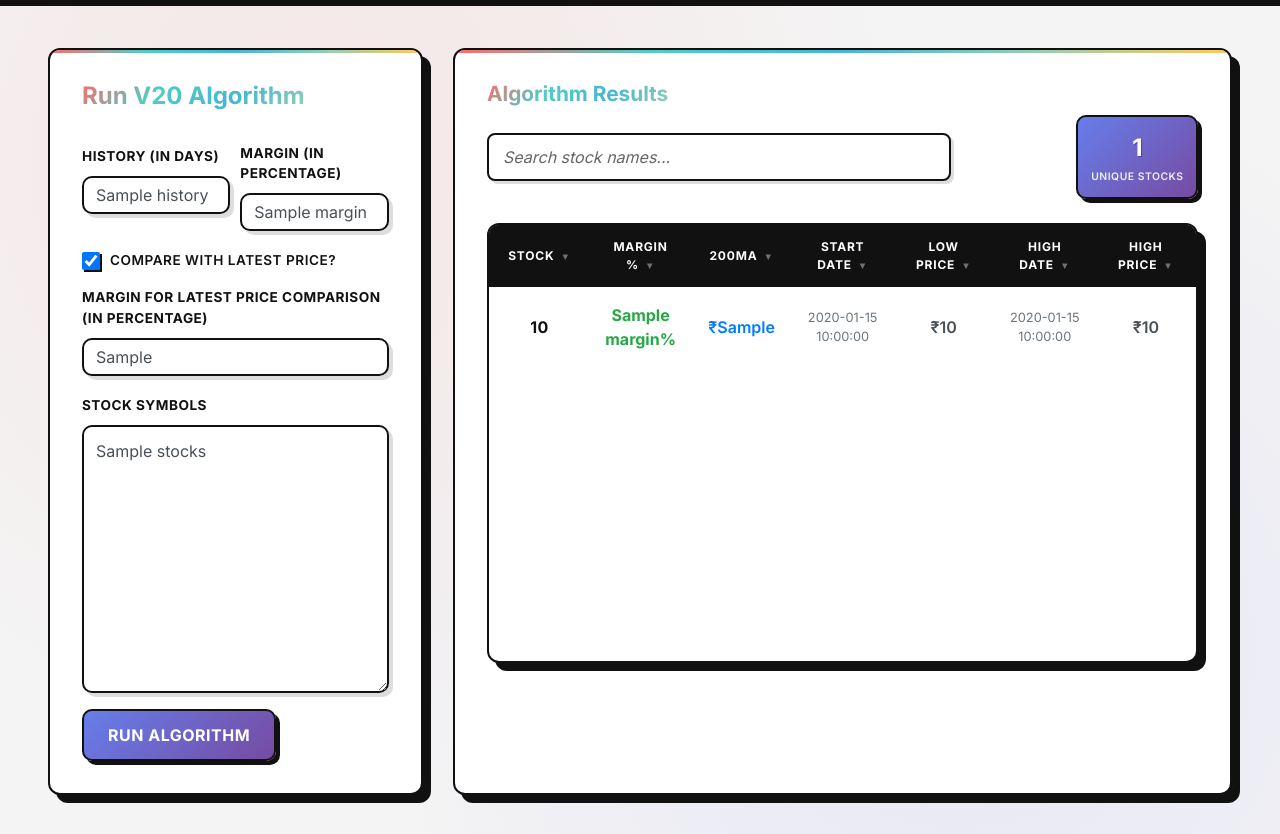
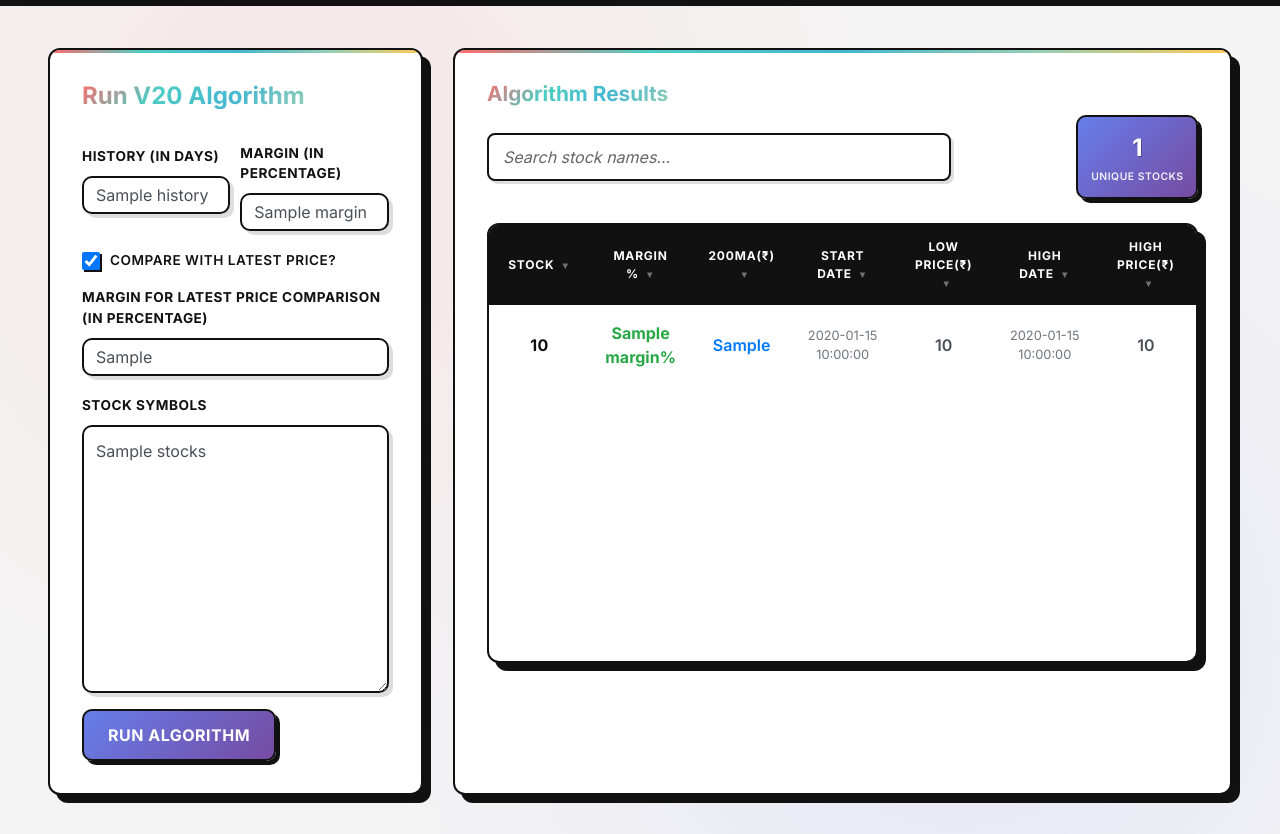
Before and after one commit to chittalpatel/v20algo, a Flask app: template templates/runAlgo.html in a window 1280 px wide. Shown: the part 81-915 px from the top of the page. Run offline with Flask 3, Linux system fonts and the light colour scheme; the template is opened without the code that fills it: most values are stand-ins (such as "Sample title", 1, 10 or a date in 2020); parts of the project's set-up code (start-up, migrations or seed data) failed here and were passed over; some libraries are stand-ins or nearby versions.

Commit message:
remove rupee symbol

```diff
--- a/templates/runAlgo.html
+++ b/templates/runAlgo.html
@@ -87,11 +87,11 @@
                                     <tr>
                                         <th class="sortable" data-sort="stock">Stock</th>
                                         <th class="sortable" data-sort="margin">Margin %</th>
-                                        <th class="sortable" data-sort="ma">200MA</th>
+                                        <th class="sortable" data-sort="ma">200MA(₹)</th>
                                         <th class="sortable" data-sort="low_date">Start Date</th>
-                                        <th class="sortable" data-sort="low_price">Low Price</th>
+                                        <th class="sortable" data-sort="low_price">Low Price(₹)</th>
                                         <th class="sortable" data-sort="high_date">High Date</th>
-                                        <th class="sortable" data-sort="high_price">High Price</th>
+                                        <th class="sortable" data-sort="high_price">High Price(₹)</th>
                                     </tr>
                                 </thead>
                                 <tbody>
@@ -103,11 +103,11 @@
                                             </a>
                                         </td>
                                         <td data-label="Margin %" class="margin-cell">{{ r.margin }}%</td>
-                                        <td data-label="200MA" class="ma-cell">₹{{ r.ma }}</td>
+                                        <td data-label="200MA" class="ma-cell">{{ r.ma }}</td>
                                         <td data-label="Start Date" class="date-cell">{{ r.low_date }}</td>
-                                        <td data-label="Low Price" class="price-cell">₹{{ r.low_price }}</td>
+                                        <td data-label="Low Price" class="price-cell">{{ r.low_price }}</td>
                                         <td data-label="High Date" class="date-cell">{{ r.high_date }}</td>
-                                        <td data-label="High Price" class="price-cell">₹{{ r.high_price }}</td>
+                                        <td data-label="High Price" class="price-cell">{{ r.high_price }}</td>
                                     </tr>
                                     {% endfor %}
                                 </tbody>
```
